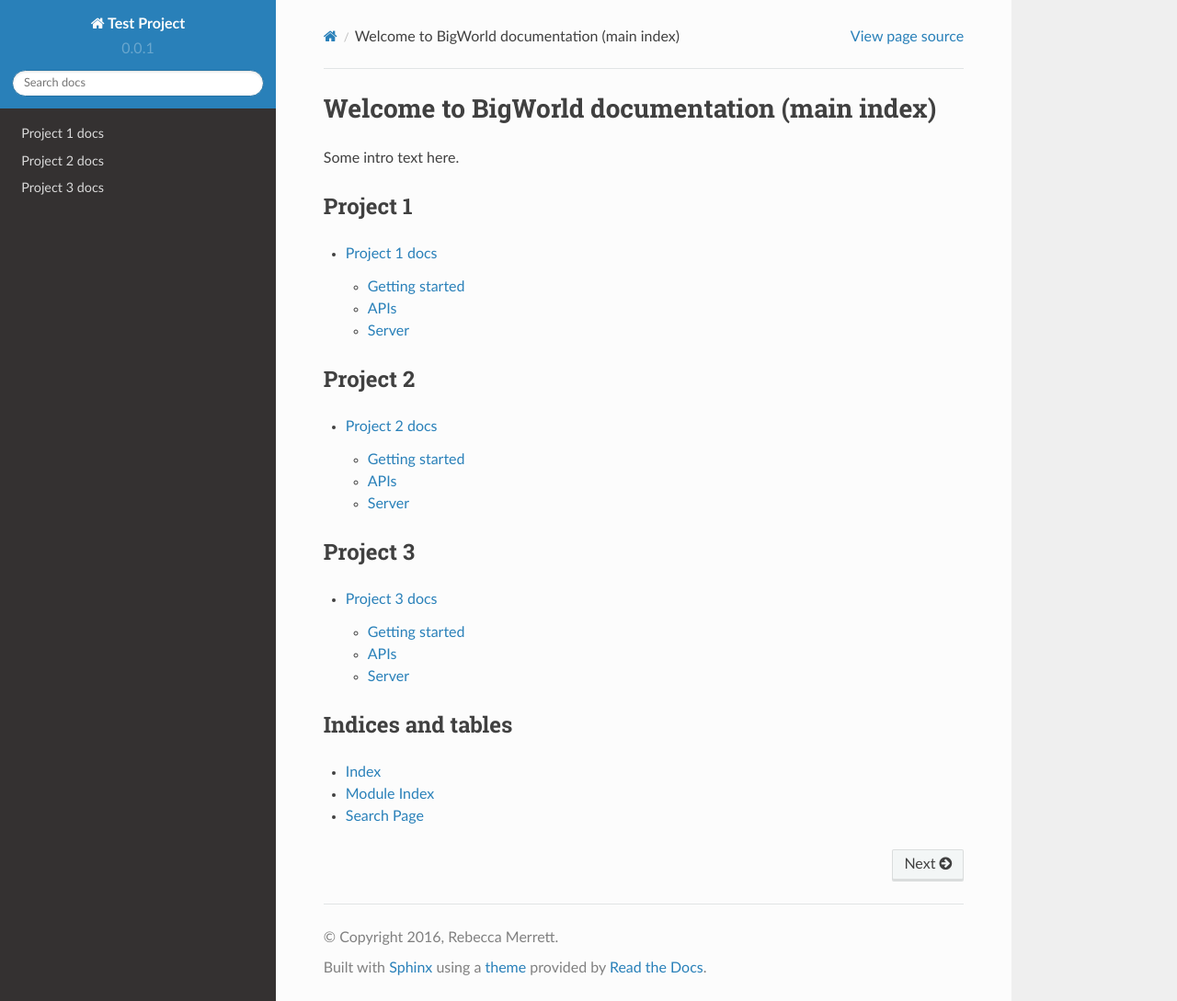
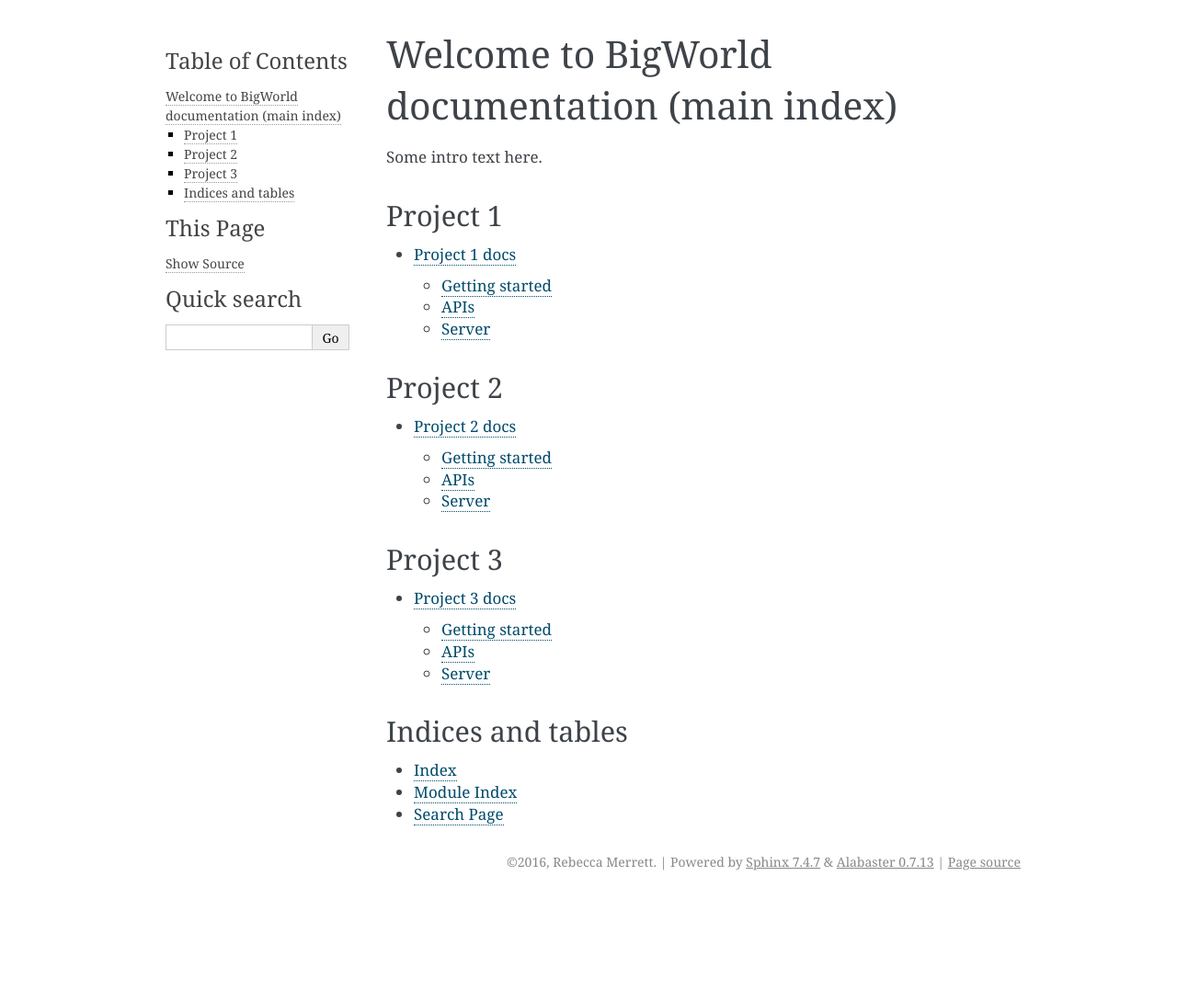
Before and after one commit to RebeccaMerrett/DocTemplate, a Sphinx documentation site: the page built from docs/source/index.rst, in a window 1280 px wide and 1089 px high. Shown: the whole window at 92% size. Built offline with Sphinx 7.4.7, drawn with Linux system fonts in a browser that asks for light colours.

Commit message:
Add files via upload

```diff
--- a/docs/source/conf.py
+++ b/docs/source/conf.py
@@ -30,7 +30,7 @@
 # extensions coming with Sphinx (named 'sphinx.ext.*') or your custom
 # ones.
 
-import sphinx_rtd_theme
+#import sphinx_rtd_theme, with html_theme = 'sphinx_rtd_theme'
 
 extensions = [
     'sphinx.ext.autodoc',
@@ -127,7 +127,7 @@ todo_include_todos = False
 # The theme to use for HTML and HTML Help pages.  See the documentation for
 # a list of builtin themes.
 #
-html_theme = 'sphinx_rtd_theme'
+html_theme = 'alabaster'
 
 # Theme options are theme-specific and customize the look and feel of a theme
 # further.  For a list of options available for each theme, see the
```
Also changed, not shown: 1 other file.
